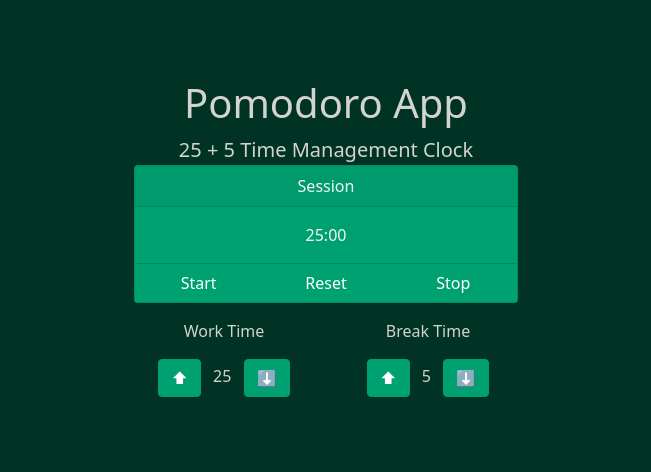
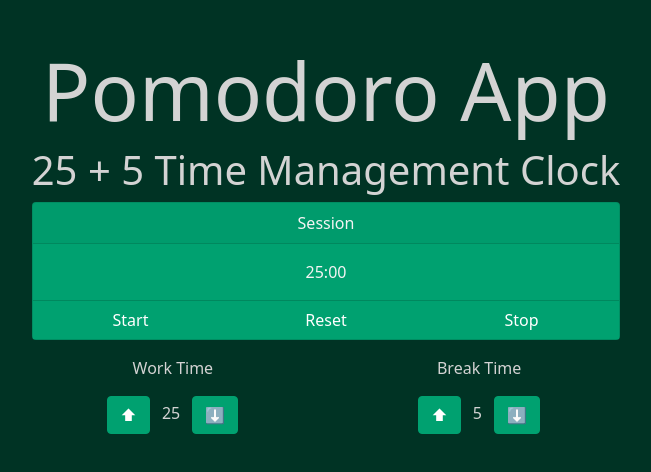
Before and after one commit to A3AJAGBE/react-pomodoro-app, a React (Create React App) app: page / in a window 1280 px wide. Shown: the part 146-618 px from the top of the page, without its empty margins (314-965 px from the left). Built offline with nearby package versions, Linux system fonts and the light colour scheme.

Commit message:
Update h1 and h2 elements

```diff
--- a/src/App.js
+++ b/src/App.js
@@ -11,8 +11,8 @@ const App = () => {
 		<Container fluid id="App-Container">
 
 			<div className="App-Div text-center">
-				<h1>Pomodoro App</h1>
-				<span className="lead"> 25 + 5 Time Management Clock </span>
+				<h1 className='display-1'>Pomodoro App</h1>
+				<h2 className="display-6"> 25 + 5 Time Management Clock </h2>
 
 				<Card className="" id="App-Card">
 					<Card.Header id="timer-label">Session</Card.Header>
```
